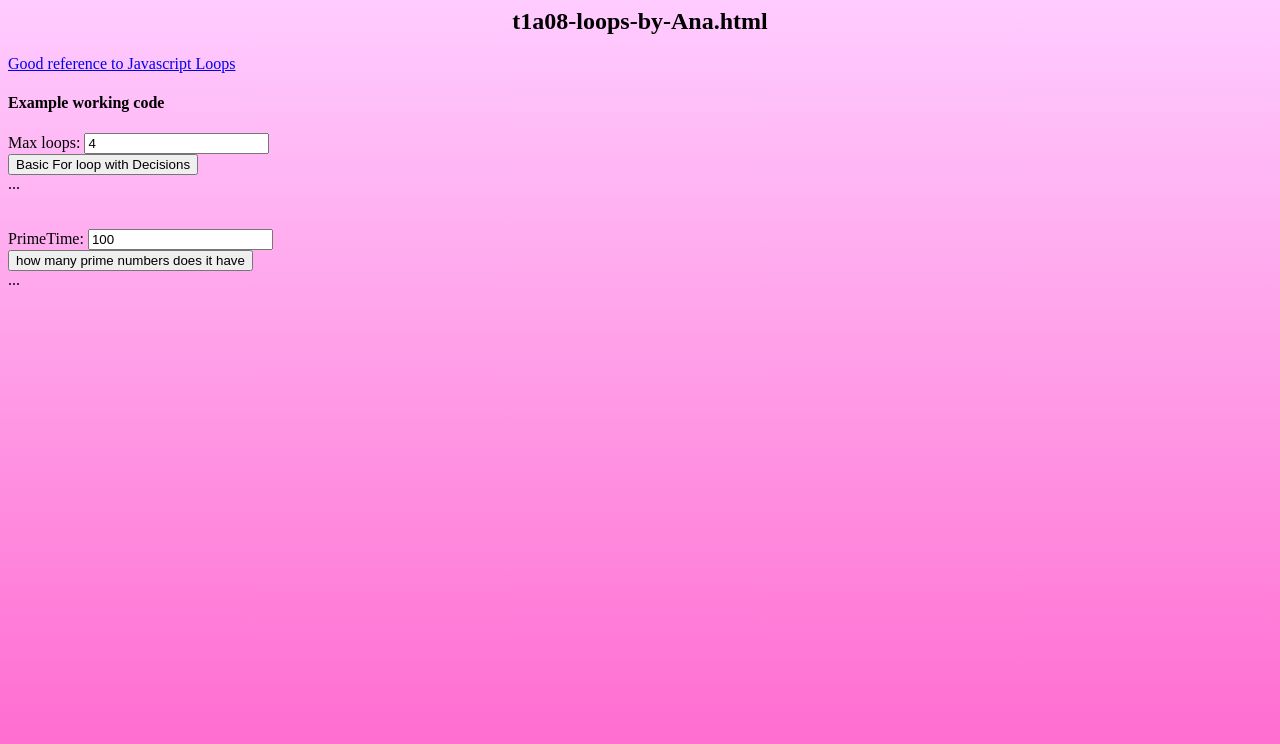
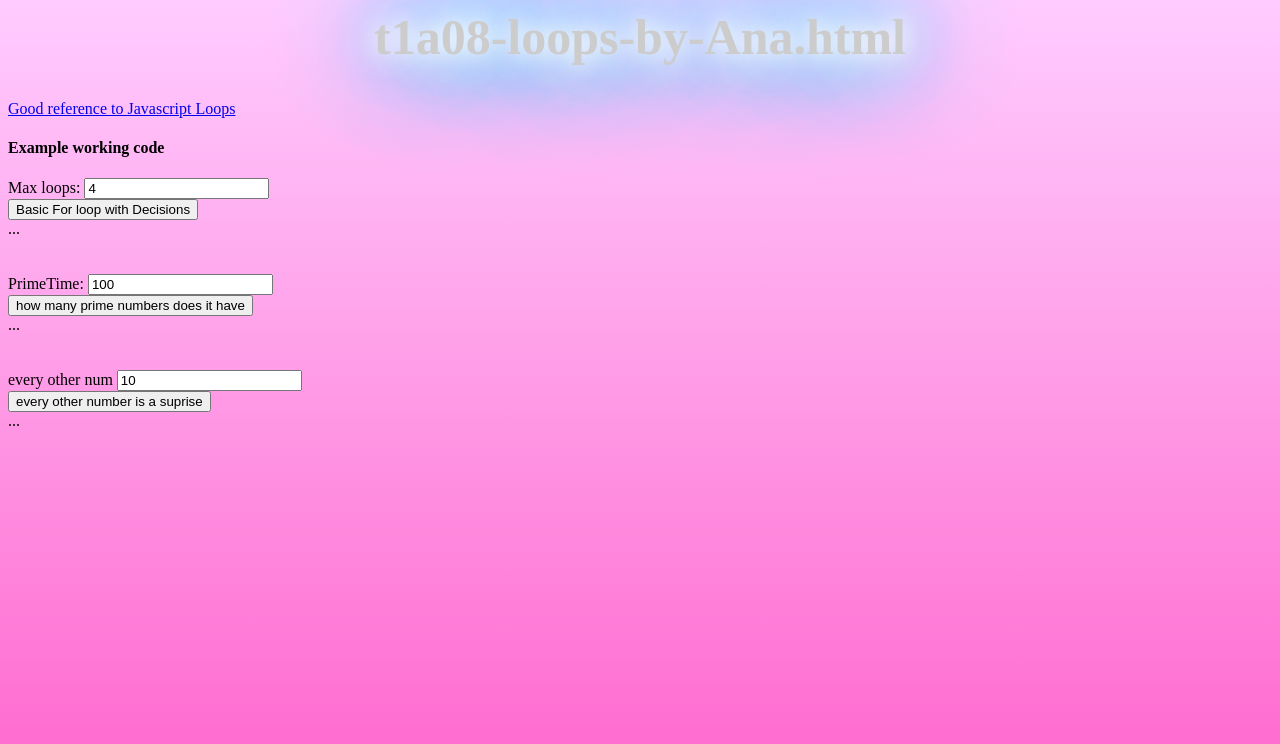
Before and after one commit to Ana-Parnami/gameDev-2023, a plain HTML site: page public/loops.html in a window 1280 px wide. Drawn offline with Linux system fonts and the light colour scheme.

Commit message:
Update loops.html

```diff
--- a/public/loops.html
+++ b/public/loops.html
@@ -1,11 +1,21 @@
+
 
 
 <html>
 <style>
-  body{ background: linear-gradient(to bottom, #ffccff, #ff66cc ); }
+  body{ background: linear-gradient(to bottom, #ffccff, #ff66cc );
+  }
+
+		h1 {
+			font-size: 50px;
+			text-align: center;
+			color: #ccc;
+			text-shadow: 0 0 20px #fff, 0 0 40px #fff, 0 0 60px #fff, 0 0 80px #00ffff, 0 0 100px #00ffff, 0 0 120px #00ffff, 0 0 140px #00ffff;
+		}
+
 </style>
 <body>
-	<h2 align="center">t1a08-loops-by-Ana.html</h2>
+	<h1 align="center">t1a08-loops-by-Ana.html</h1>
 	<a href="https://www.w3schools.com/js/js_loop_for.asp">Good reference to Javascript Loops</a><br>
 
 	<h4>Example working code</h4>
@@ -59,8 +69,28 @@ PrimeTime: <input id="myNum02" type="number" value="100"><br>
 
 }">
 <div id="myDiv2">...</div>
+<br><br>
 
 
+every other num <input id="myNum03" type="number" value="10"><br>
+	<input type="button" value="every other number is a suprise" onclick="{
+    document.getElementById('myDiv3').innerHTML = '';
+		let myTemp = '';
+		let myMax = parseInt(document.getElementById('myNum03').value);
+
+  for (let i = 1; i <= myMax; i++) {
+    if (i % 2 === 0) {
+      myTemp += '<span style=color:red>' + i + '</span> '+ '<br>';
+    } else {
+      myTemp += i + ' '+ '<br>';
+    }
+
+}
+  document.getElementById('myDiv3').innerHTML = myTemp;
+    }">
+
+
+<div id="myDiv3">...</div>
 
 
 
```
